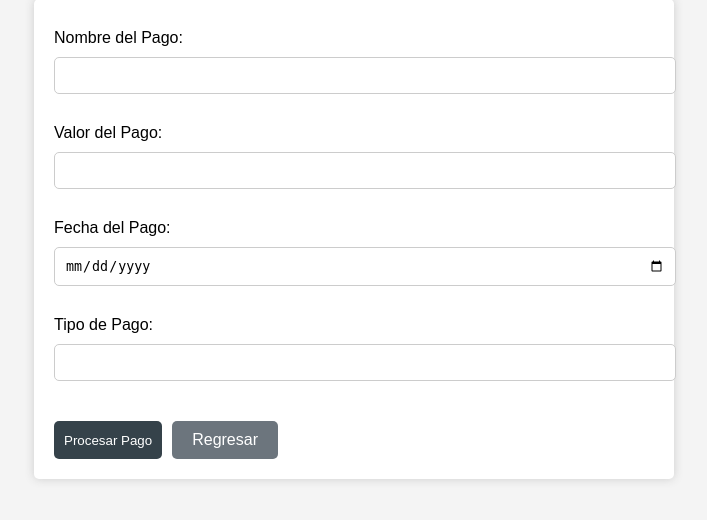
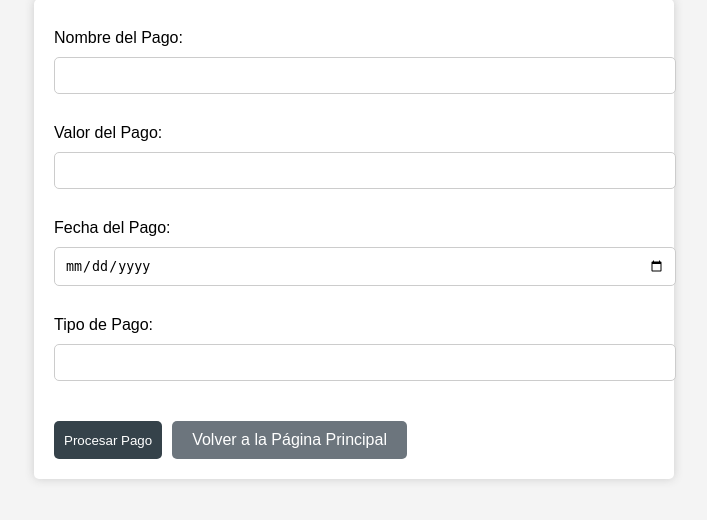
Before and after one commit to Marcosespa/sprintDos, a Django app: page /procesar_pago/ in a window 1280 px wide. Shown: the part 121-641 px from the top of the page, without its empty margins (286-993 px from the left). Run offline with Django 5.2, Linux system fonts and the light colour scheme; a user stored in the database is signed in.

Commit message:
Cambio de volver

```diff
--- a/cronograma/templates/agregar_pago.html
+++ b/cronograma/templates/agregar_pago.html
@@ -61,7 +61,8 @@
 
     <div class="button-group">
         <button type="submit">Agregar Pago</button>
-        <a href="{% url 'index_PadreFamilia' %}" class="btn-back">Regresar</a>
+        <a href="{% url 'cronograma_index' %}" class="btn-back">Volver al Cronograma</a>
+        <a href="{% url 'index_PadreFamilia' %}" class="btn-back">Volver a la Página Principal</a>
     </div>
 </form>
 
--- a/pago/templates/procesar_pago.html
+++ b/pago/templates/procesar_pago.html
@@ -98,7 +98,7 @@
 
             <div class="button-group">
                 <button type="submit" onclick="confirmPayment(event)">Procesar Pago</button>
-                <a href="{% url 'index_PadreFamilia' %}" class="btn-back">Regresar</a>
+                <a href="{% url 'index_PadreFamilia' %}" class="btn-back">Volver a la Página Principal</a>
             </div>
         </form>
     </div>
```
